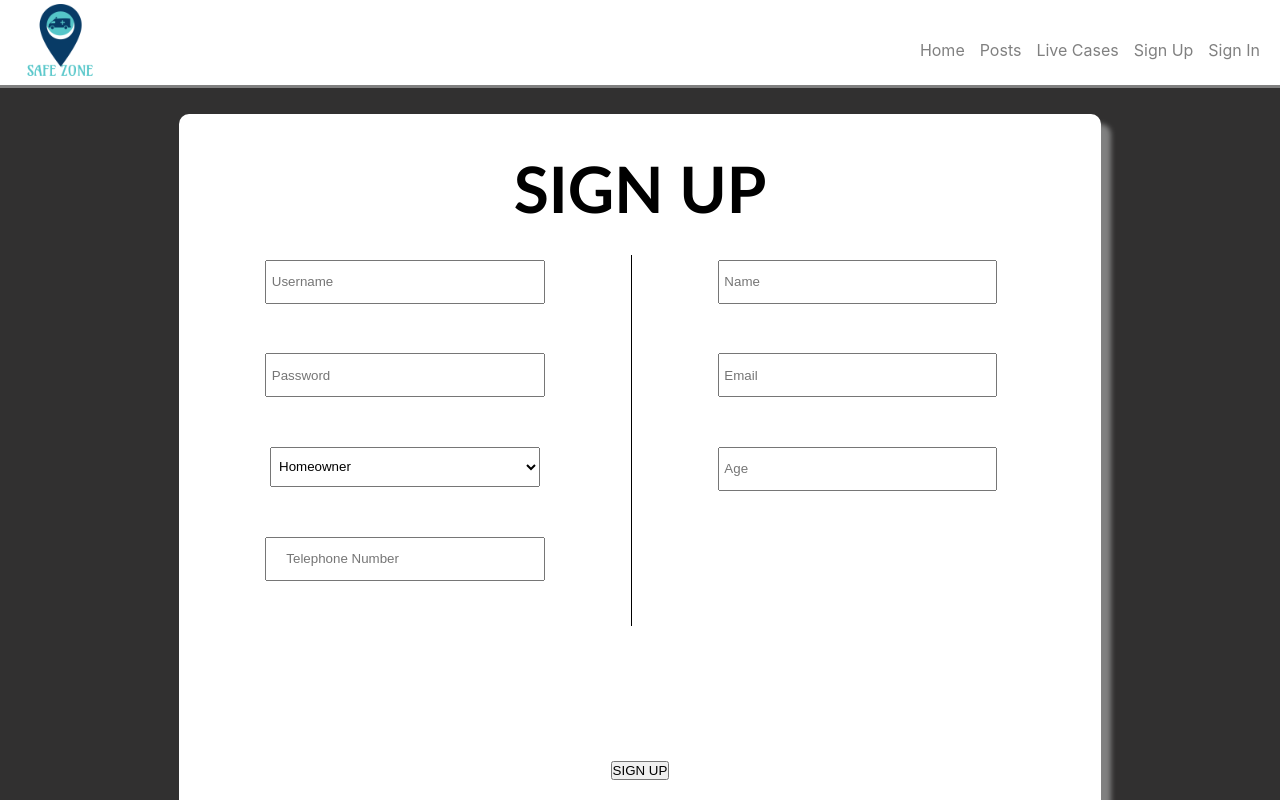
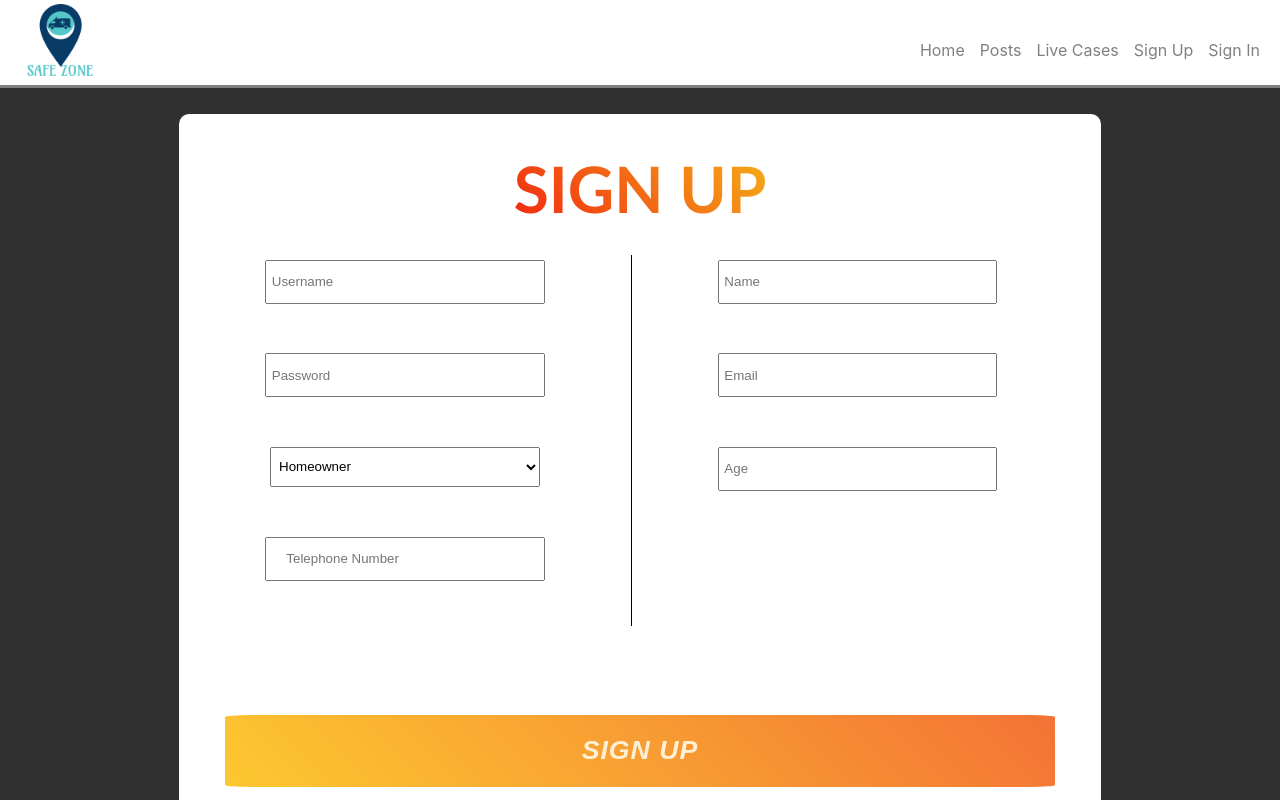
Before and after one commit to Sargunan1213/SafeZone-React-App, a React (Create React App) app: page /Signup in a window 1280 px wide. Shown: the top 800 px of the page. Built offline with nearby package versions, Linux system fonts and the light colour scheme.

Commit message:
Formatted the sign up page

```diff
--- a/src/react-components/Signup/index.css
+++ b/src/react-components/Signup/index.css
@@ -3,10 +3,12 @@
   padding: 0%;
 }
 
-.icon {
-  margin-right: 5%;
-  padding-top: 4%;
-  padding-right: 1%;
+.word {
+  font-size: 200%;
+  font-weight: 900;
+  font-style: italic;
+  letter-spacing: 1px;
+  color: papayawhip;
 }
 
 .item1,
@@ -18,19 +20,21 @@
 .item1 {
   border-right: 1px solid black;
 }
+
 .box {
   margin: auto;
   background: white;
   border-radius: 10px;
   height: 90vh;
   width: 75%;
-  box-shadow: 10px 10px 5px grey;
+  padding-top: 3%;
+  /* box-shadow: 10px 10px 5px grey; */
   text-align: center;
 }
 
 .box2 {
   margin-top: 3%;
-  height: 70%;
+  height: 60%;
   width: 100%;
 }
 
@@ -58,7 +62,20 @@
   font-family: "Trebuchet MS", "Lucida Sans Unicode", "Lucida Grande",
     "Lucida Sans", Arial, sans-serif;
   margin-left: auto;
-  padding-top: 4%;
   font-weight: 800;
   font-size: 400%;
+  background: linear-gradient(45deg, #f12711, #f5af19);
+  -webkit-background-clip: text;
+  -webkit-text-fill-color: transparent;
+  display: inline;
 }
+
+.submit {
+  margin-top: 3%;
+  background: linear-gradient(45deg, #fdc830, #f37335);
+  outline: transparent;
+  height: 10%;
+  width: 90%;
+  border-radius: 3%;
+  border: thin;
+}
--- a/src/react-components/Signup/index.js
+++ b/src/react-components/Signup/index.js
@@ -1,6 +1,5 @@
 import React from "react";
 import "./index.css";
-import { FaRegUser, FaUserTie } from "react-icons/fa";
 
 class Signup extends React.Component {
   state = {
@@ -81,7 +80,9 @@ class Signup extends React.Component {
               ></input>
             </div>
           </div>
-          <button className="submit"> SIGN UP </button>
+          <button className="submit">
+            <p class="word">SIGN UP</p>
+          </button>
         </form>
       </div>
     );
```
